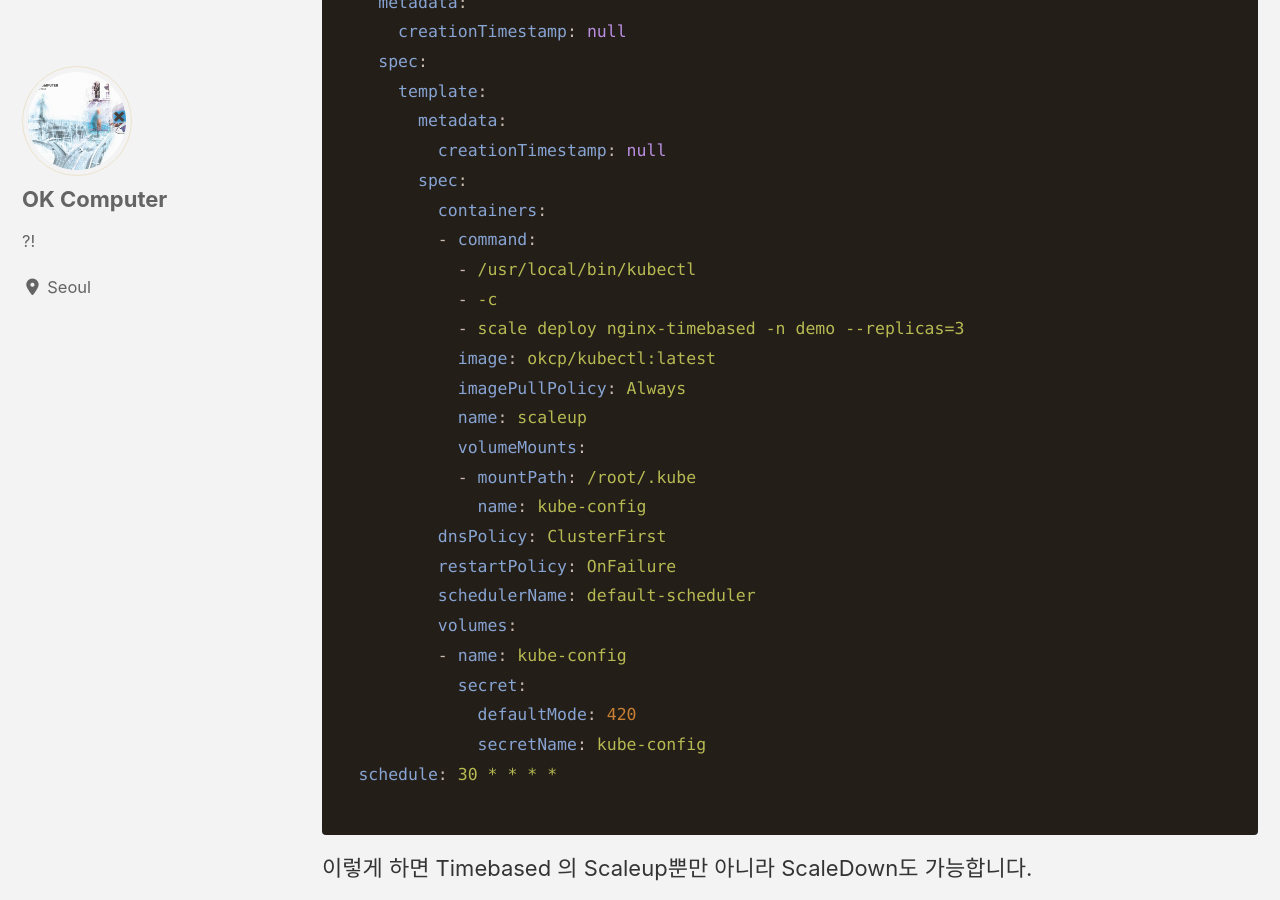
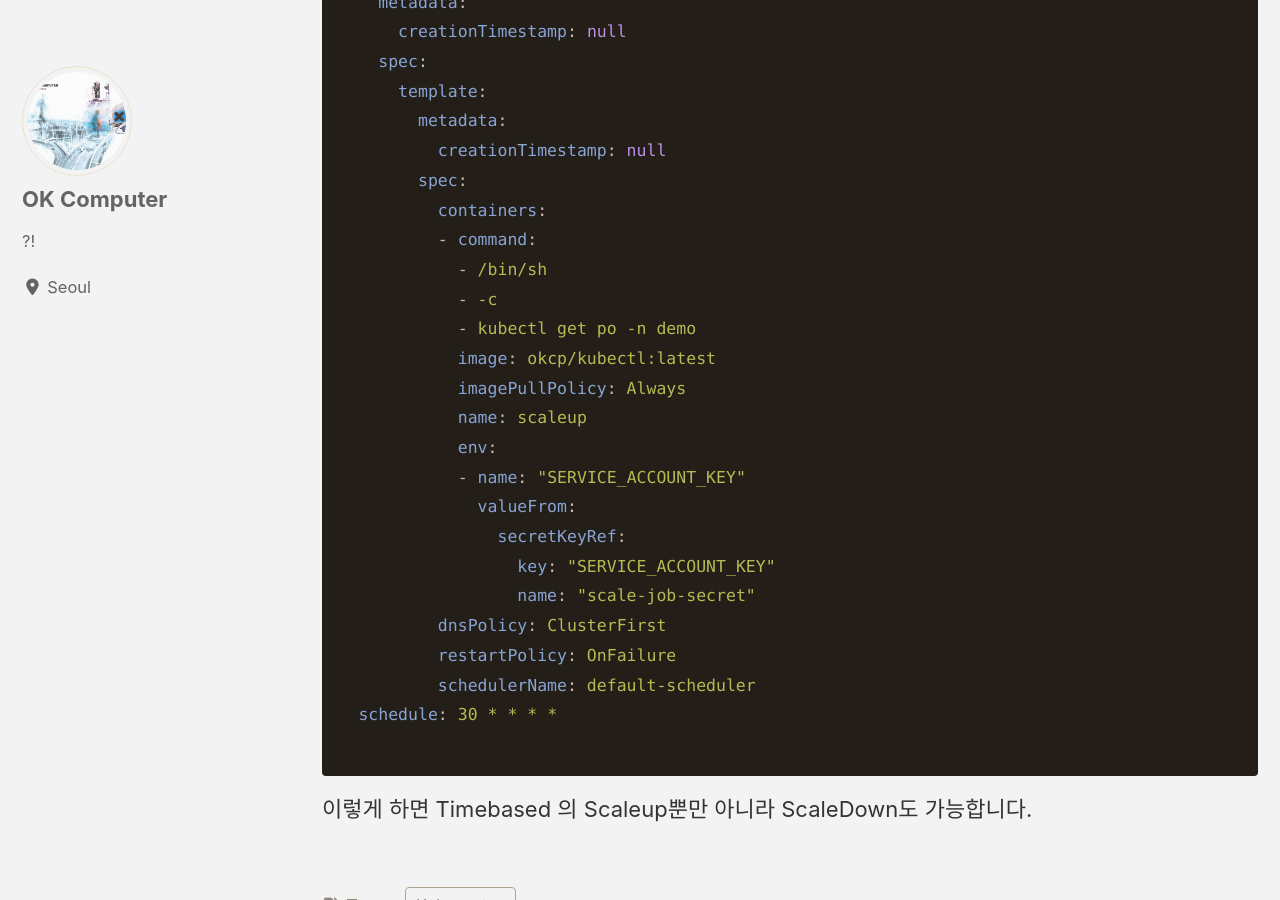
Before and after one commit to ok-cp/ok-cp.github.io, a Jekyll site: the page built from _posts/2020-07-06-k8s-time-base-scale.md, in a window 1280 px wide and 900 px high, scrolled down 1534 px. Built offline with Jekyll 4.4.1, drawn with Linux system fonts in a browser that asks for light colours; cached includes are drawn as plain includes; nearby versions of some CDN libraries; some of the changed text lies outside the part shown.

Commit message:
timebased

````diff
--- a/_posts/2020-07-06-k8s-time-base-scale.md
+++ b/_posts/2020-07-06-k8s-time-base-scale.md
@@ -21,7 +21,7 @@ Container에서 kubectl을 사용하기 위해서는 사전에 kubectl CLI를 Do
 
   * kubectl 설치 방법(https://kubernetes.io/ko/docs/tasks/tools/install-kubectl/)
 
-그리고 kubectl를 사용하기 위한 config Secret가 필요합니다.
+그리고 kubectl를 사용하기 위한 service account가 필요합니다.
 
 ### Dockerfile
 ```bash
@@ -54,23 +54,21 @@ spec:
         spec:
           containers:
           - command:
-            - /usr/local/bin/kubectl
+            - /bin/sh
             - -c
-            - scale deploy nginx-timebased -n demo --replicas=3
+            - kubectl get po -n demo
             image: okcp/kubectl:latest
             imagePullPolicy: Always
             name: scaleup
-            volumeMounts:
-            - mountPath: /root/.kube
-              name: kube-config
+            env:
+            - name: "SERVICE_ACCOUNT_KEY"
+              valueFrom:
+                secretKeyRef:
+                  key: "SERVICE_ACCOUNT_KEY"
+                  name: "scale-job-secret"
           dnsPolicy: ClusterFirst
           restartPolicy: OnFailure
           schedulerName: default-scheduler
-          volumes:
-          - name: kube-config
-            secret:
-              defaultMode: 420
-              secretName: kube-config
   schedule: 30 * * * *
 
 ```
````
